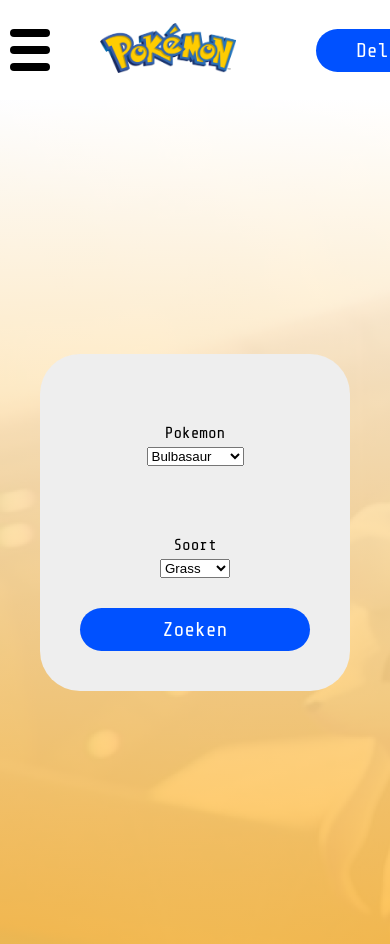
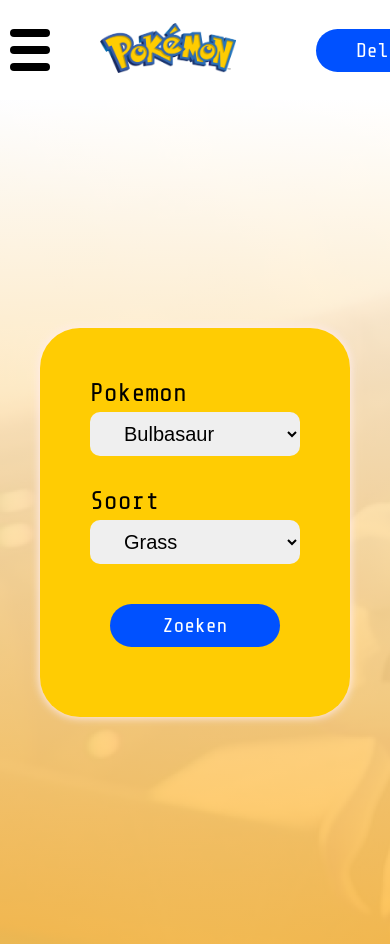
Before and after one commit to Kipmevrouw/Frontend-Examen, a React (Create React App) app: page /BacklogChooserPage in a window 390 px wide. Shown: the top 944 px of the page. Built offline with nearby package versions, Linux system fonts and the light colour scheme; a web font is replaced by a local one.

Commit message:
aanpassing in form

```diff
--- a/src/components/BacklogComponenten/Backlog/FilterPage/FilterPage.css
+++ b/src/components/BacklogComponenten/Backlog/FilterPage/FilterPage.css
@@ -1,11 +1,24 @@
 .FilterPage{
     display: flex;
-    justify-content: center;
     align-items: center;
     min-height: 100vh;
-    gap:4rem;
+    gap:7rem;
     flex-wrap: wrap;
     padding:4rem;
     background:linear-gradient(rgba(255, 255, 255, 0.9),rgba(255, 190, 70, 0.9)), url("/public/img/filter achtergrond.jpg");
 
 }
+
+@media screen and (max-width:1000px){
+    .FilterPage{
+        display: flex;
+        justify-content: center;
+        align-items: center;
+        min-height: 100vh;
+        gap:7rem;
+        flex-wrap: wrap;
+        padding:4rem;
+        background:linear-gradient(rgba(255, 255, 255, 0.9),rgba(255, 190, 70, 0.9)), url("/public/img/filter achtergrond.jpg");
+
+    }
+}
--- a/src/components/BacklogComponenten/Form/Form.css
+++ b/src/components/BacklogComponenten/Form/Form.css
@@ -4,8 +4,9 @@
     display:flex;
     flex-direction: column;
     border-radius: 0.3rem;
-    background-color: #eee;
+    background-color: #ffcc03;
     border-radius: 4rem;
+    box-shadow: 0rem 0rem 0.9rem 0.1rem rgb(255, 236, 236);
 }
 
 .form__inputsWrapper{
@@ -14,11 +15,19 @@
     gap:1rem;
 }
 .form__wrapper{
+    padding: 1rem;
     display:flex;
     flex-direction: column;
     gap:0.5rem;
 }
 
+.form__select{
+    padding: 1rem 3rem;
+    border-radius: 1rem;
+    font-size: 2rem;
+    border: none;
+
+}
 .form__search{
     font-size: 2.0rem;
     background: #0051ff;
@@ -29,6 +38,7 @@
     color: white;
     font-family: 'Share Tech Mono', monospace;
     text-decoration: none;
+    margin: 3rem;
 }
 
 .form__search:hover{
@@ -41,7 +51,6 @@
 
 
 }
-
 .form__input{
     border:none;
     background:none;
--- a/src/components/BacklogComponenten/Form/Form.js
+++ b/src/components/BacklogComponenten/Form/Form.js
@@ -54,8 +54,8 @@
 
             return (
                 <div key={objectFromStateArray.id} className={"form__wrapper"}>
-                    <label htmlFor={objectFromStateArray.id}>{objectFromStateArray.label}</label>
-                    <select id={objectFromStateArray.id} onChange={onInputChanged}>
+                    <label htmlFor={objectFromStateArray.id} className="form__label">{objectFromStateArray.label}</label>
+                    <select id={objectFromStateArray.id} onChange={onInputChanged} className="form__select">
                         {options.map(option => {
                             return (<option key={option} value={option}>{option}</option>)
                         })}
--- a/src/components/LoginForm/LoginForm.css
+++ b/src/components/LoginForm/LoginForm.css
@@ -19,7 +19,7 @@
     border-radius: 2rem;
   }
 
-  .form__wrapper{
+  .formlogin__wrapper{
     padding: 3rem;
     display: flex;
     align-items: center;
```
